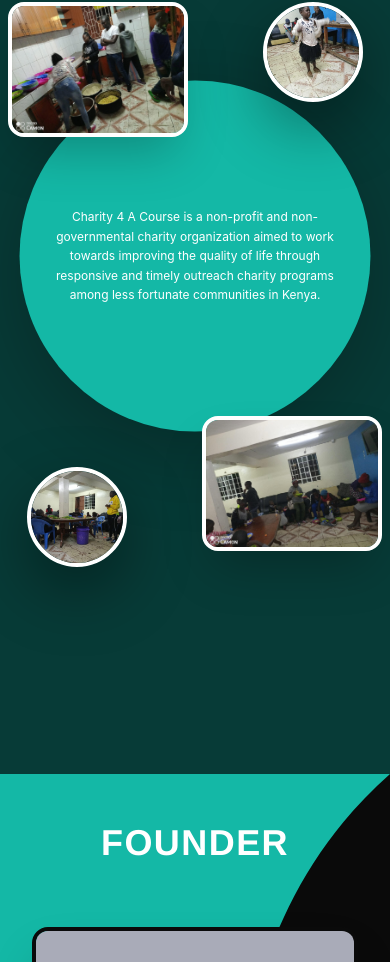
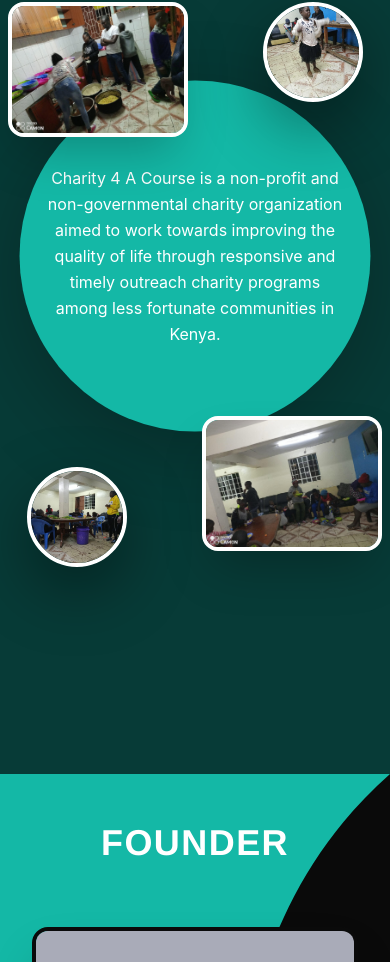
Before and after one commit to SCIPIO666/charity-4-a-course, a React (Vite) app in the folder client/: page / in a window 390 px wide. Shown: the part 1211-2173 px from the top of the page. Built offline with nearby package versions, Linux system fonts and the light colour scheme.

Commit message:
fix: about us readability

```diff
--- a/client/src/pages/pageComponents/LandingAboutUs.jsx
+++ b/client/src/pages/pageComponents/LandingAboutUs.jsx
@@ -191,7 +191,7 @@ export default function LandingAboutUs() {
             className="
               max-w-[430px]
               font-body
-              text-[clamp(0.75rem,1.4vw,1.05rem)]
+              text-[clamp(1rem,1.4vw,1.05rem)]
               leading-relaxed
               text-white
             "
```
